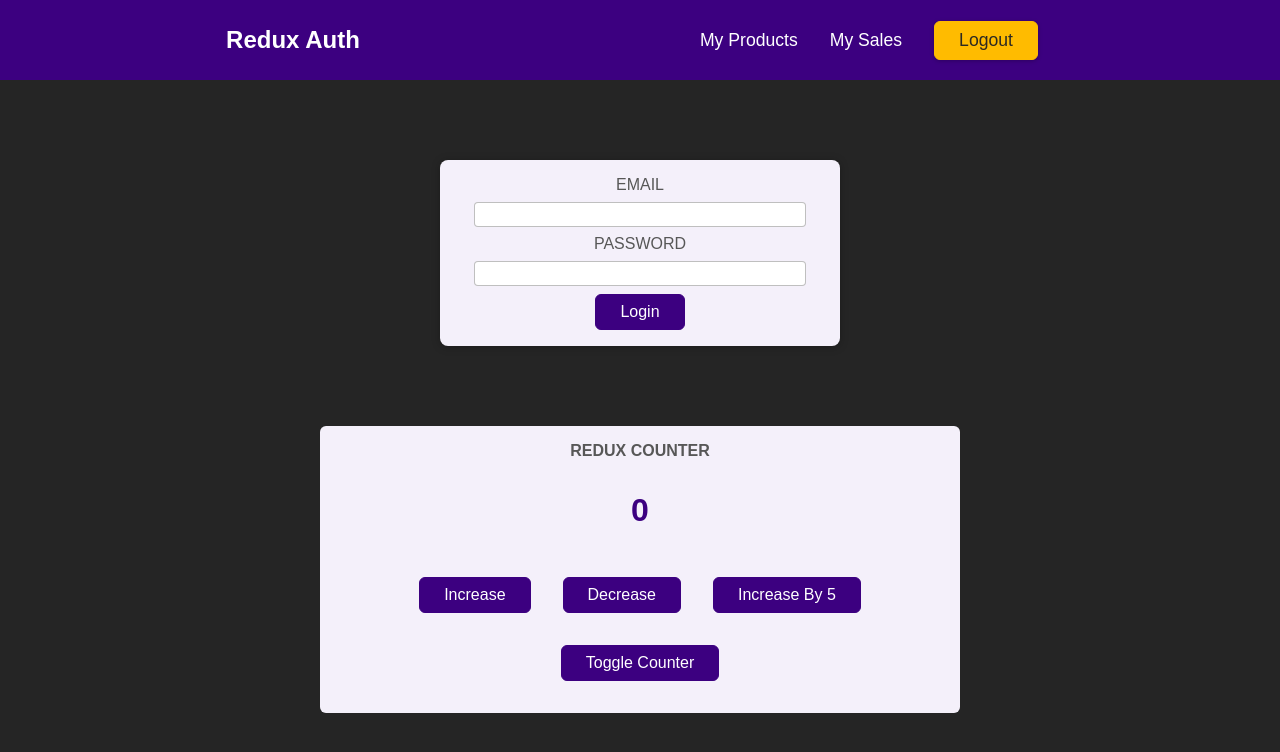
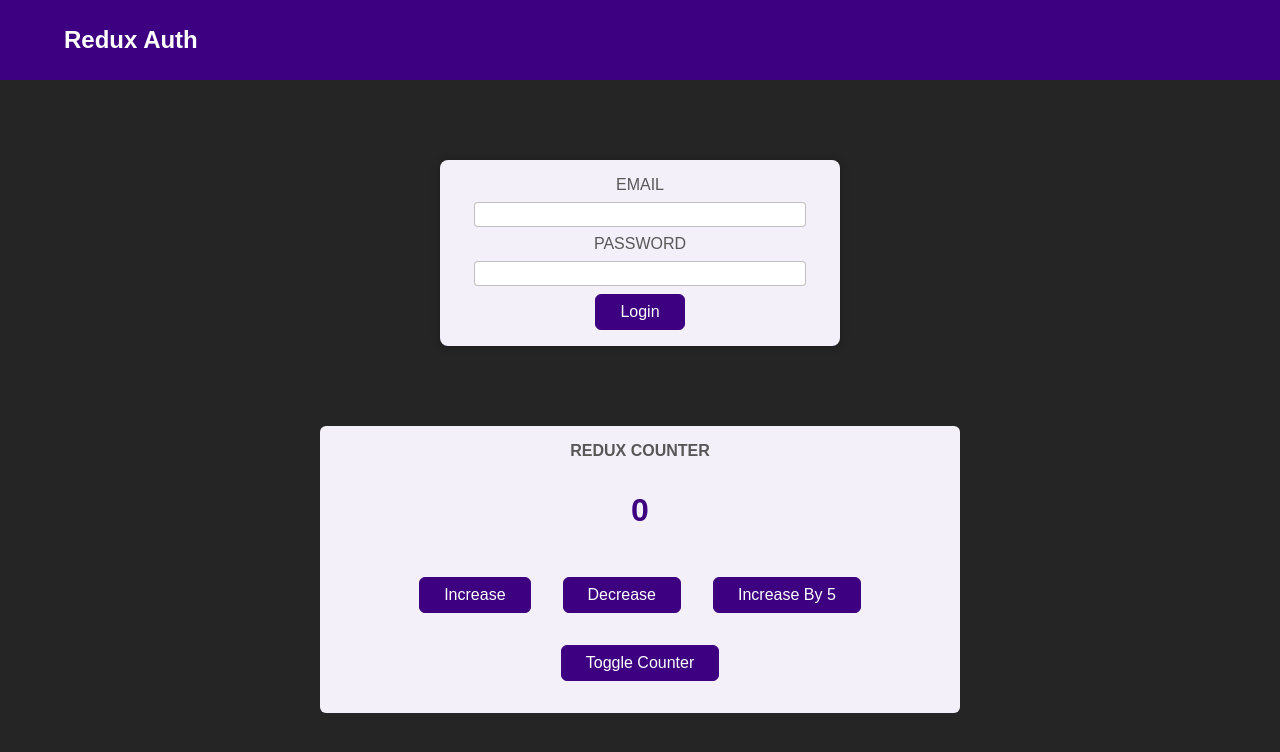
Before and after one commit to Perevechenkov/redux-toolkit-example, a JavaScript app: page / in a window 1280 px wide. Shown: the top 752 px of the page. Built offline with nearby package versions, Linux system fonts and the light colour scheme.

Commit message:
using auth actions to simulate login

```diff
--- a/src/App.js
+++ b/src/App.js
@@ -1,12 +1,18 @@
+import { useSelector } from 'react-redux';
+
 import Counter from './components/Counter';
 import Header from './components/Header';
 import Auth from './components/Auth';
+import UserProfile from './components/UserProfile';
 
 function App() {
+  const isAuth = useSelector(state => state.auth.isAuthenticated);
+
   return (
     <>
       <Header />
-      <Auth />
+      {!isAuth && <Auth />}
+      {isAuth && <UserProfile />}
       <Counter />;
     </>
   );
--- a/src/components/Auth.js
+++ b/src/components/Auth.js
@@ -1,10 +1,22 @@
+import { useDispatch, useSelector } from 'react-redux';
+
+import { login, logout } from './authSlice';
+
 import classes from './Auth.module.scss';
 
 export default function Auth(props) {
+  const dispatch = useDispatch();
+
+  const loginHandler = event => {
+    event.preventDefault();
+
+    dispatch(login());
+  };
+
   return (
     <main className={classes.auth}>
       <section>
-        <form>
+        <form onSubmit={loginHandler}>
           <div className={classes.control}>
             <label htmlFor='email'>Email</label>
             <input type='email' id='email' />
--- a/src/components/Header.js
+++ b/src/components/Header.js
@@ -1,9 +1,23 @@
+import { useDispatch, useSelector } from 'react-redux';
+
+import { login, logout } from './authSlice';
+
 import classes from './Header.module.scss';
 
 export default function Header(props) {
+  const isAuth = useSelector(state => state.auth.isAuthenticated);
+  const dispatch = useDispatch();
+
+  const logoutHandler = event => {
+    event.preventDefault();
+
+    dispatch(logout());
+  };
+
   return (
     <header className={classes.header}>
       <h2>Redux Auth</h2>
+      {isAuth && (
         <nav>
           <ul>
             <li>
@@ -13,10 +27,11 @@
               <a href='/'>My Sales</a>
             </li>
             <li>
-            <button>Logout</button>
+              <button onClick={logoutHandler}>Logout</button>
             </li>
           </ul>
         </nav>
+      )}
     </header>
   );
 }
--- a/src/components/Header.module.scss
+++ b/src/components/Header.module.scss
@@ -6,7 +6,7 @@
      padding: 0 5%;
 
      display: flex;
-     justify-content: space-around;
+     justify-content: space-between;
      align-items: center;
 
      background-color: $bg-primary-violet;
```
Lines whose indentation alone changed are shown as unchanged.
